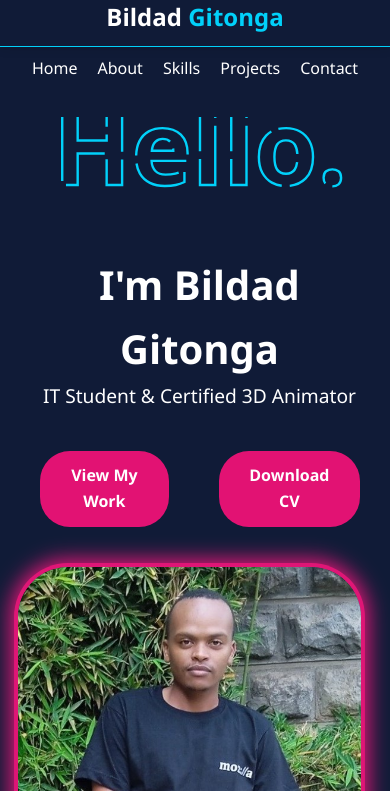
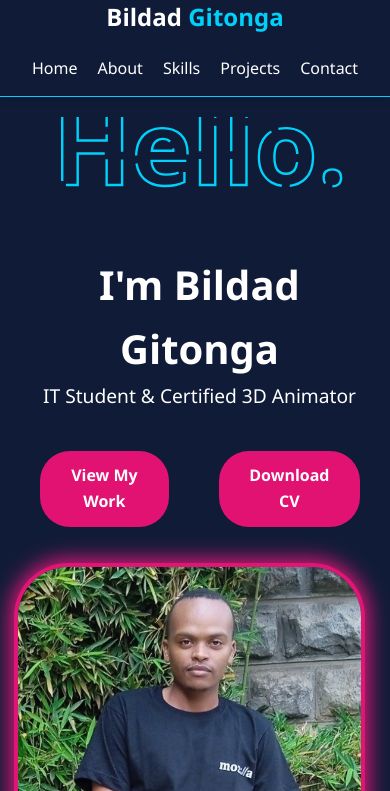
Before and after one commit to Git-onga/hackathon-plp, a plain HTML site: page index.html in a window 390 px wide. Shown: the part 53-844 px from the top of the page. Drawn offline with Linux system fonts and the light colour scheme.

Commit message:
fixing the header height to 160

```diff
--- a/index.html
+++ b/index.html
@@ -611,7 +611,7 @@
         /* For mobile responsiveness */
         @media (max-width: 768px) {
             header {
-                height: 100px; /* Mobile height */
+                height: 150px; /* Mobile height */
             }
 
             #hero {
```
